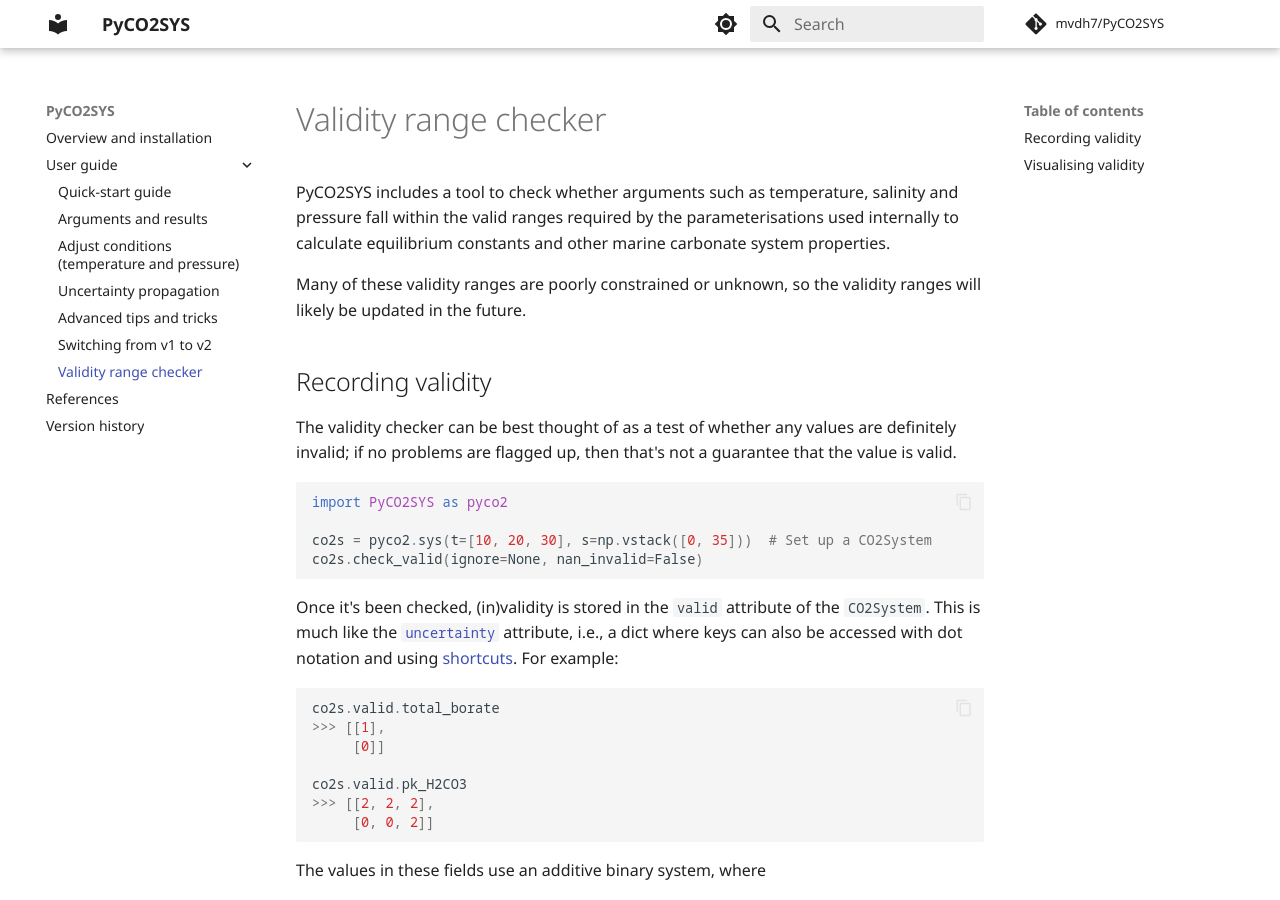
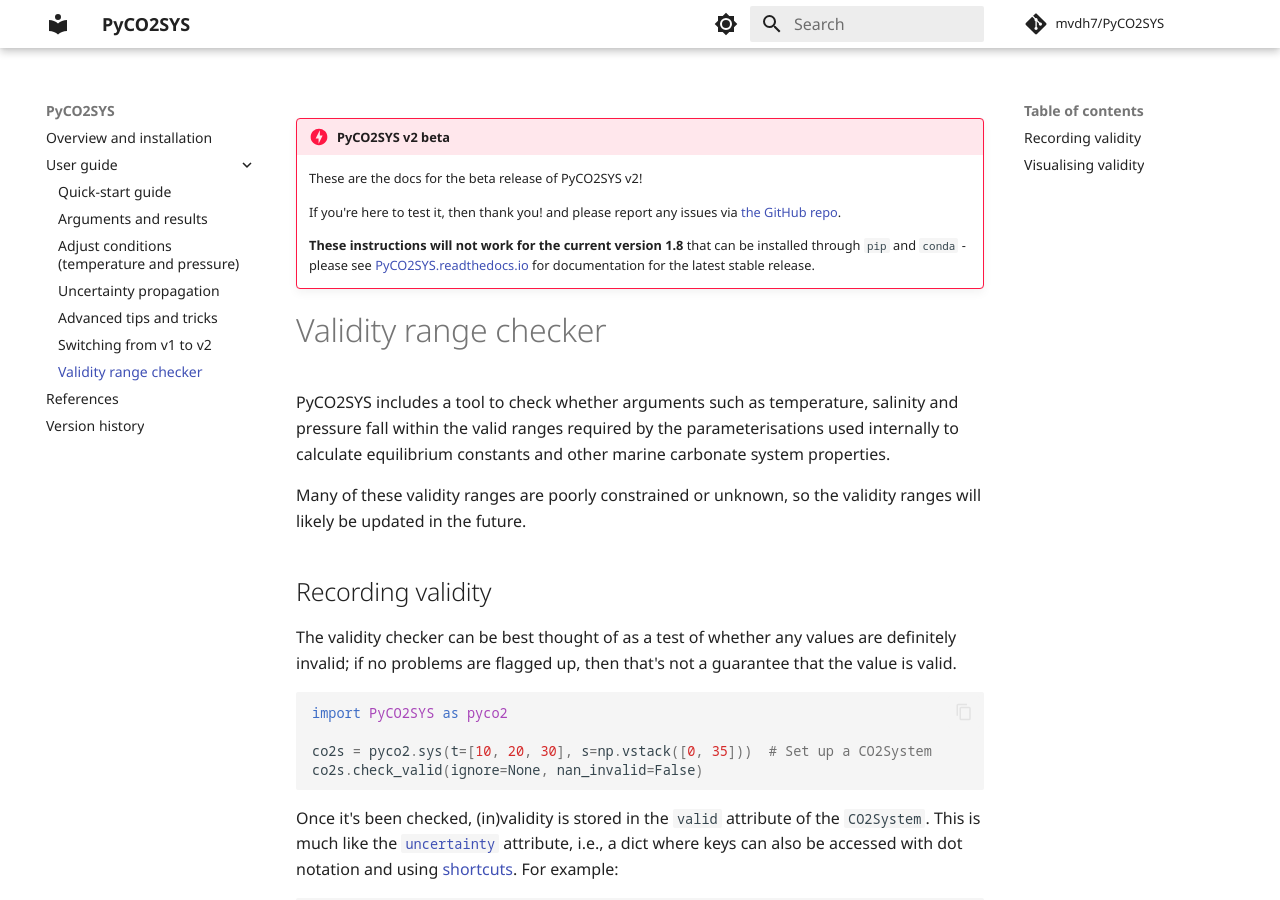
Before and after one commit to mvdh7/PyCO2SYS, an MkDocs documentation site: the page built from docs/validity.md, in a window 1280 px wide and 900 px high. Built offline with MkDocs 1.6.1 and Material for MkDocs 9.7.7, drawn with Linux system fonts in a browser that asks for light colours; comment, search, counter and statistics services are not loaded.

Commit message:
Add v2 warning

```diff
--- a/docs/validity.md
+++ b/docs/validity.md
@@ -1,3 +1,11 @@
+!!! danger "PyCO2SYS v2 beta"
+
+    These are the docs for the beta release of PyCO2SYS v2!
+
+    If you're here to test it, then thank you! and please report any issues via [the GitHub repo](https://github.com/mvdh7/PyCO2SYS/issues).
+
+    **These instructions will not work for the current version 1.8** that can be installed through `pip` and `conda` - please see [PyCO2SYS.readthedocs.io](https://pyco2sys.readthedocs.io/en/latest/) for documentation for the latest stable release.
+
 # Validity range checker
 
 PyCO2SYS includes a tool to check whether arguments such as temperature, salinity and pressure fall within the valid ranges required by the parameterisations used internally to calculate equilibrium constants and other marine carbonate system properties.
```
